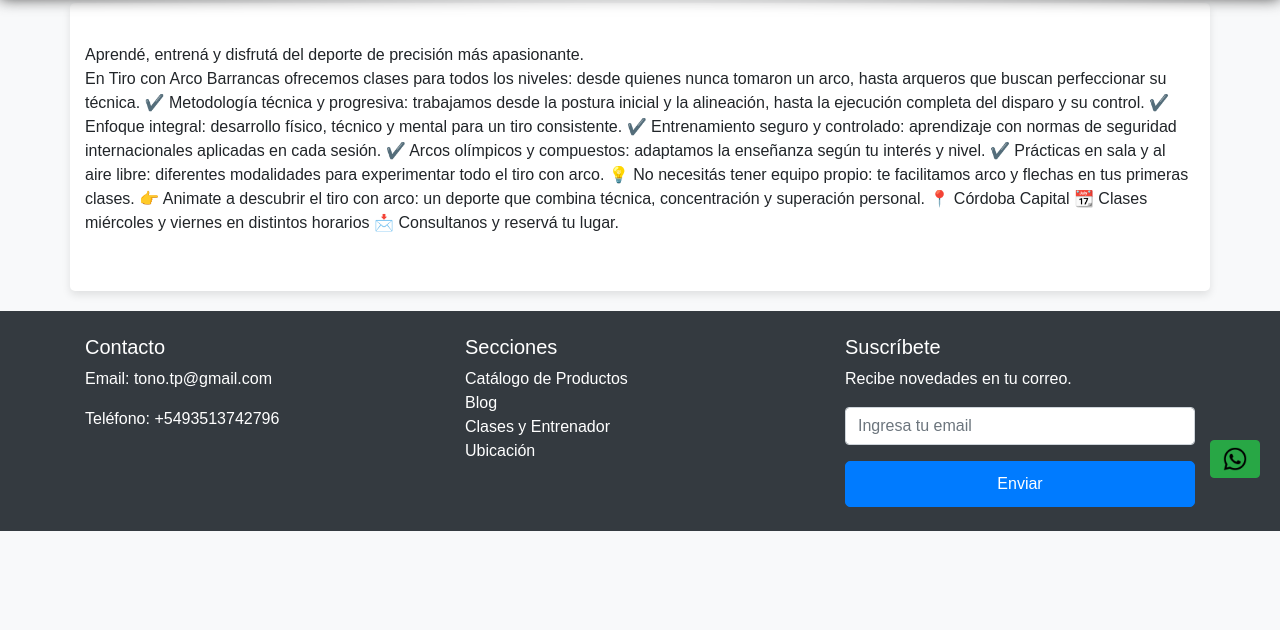
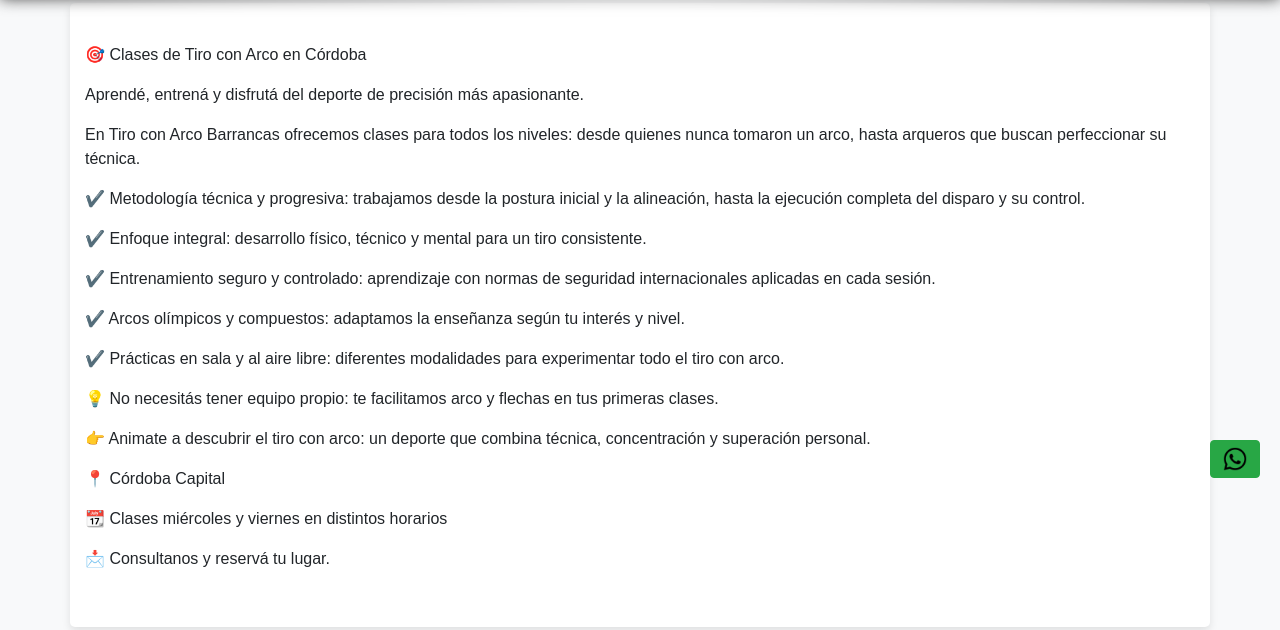
Before and after one commit to Tonocba/tab, a website: page pages/clases.html in a window 1280 px wide. Shown: the part 302-932 px from the top of the page. Before the commit the page ends 833 px from the top, so only its background shows below. Drawn offline with nearby package versions, Linux system fonts and the light colour scheme; files whose address does not match are found by name.

Commit message:
detalle de clases

```diff
--- a/pages/clases.html
+++ b/pages/clases.html
@@ -25,25 +25,22 @@
     <div id="header-placeholder"></div>
 
     <section class="container mt-4">
-      <title>🎯 Clases de Tiro con Arco en Córdoba</title>
+      <p>🎯 Clases de Tiro con Arco en Córdoba</p>
 
-Aprendé, entrená y disfrutá del deporte de precisión más apasionante.
+<p>Aprendé, entrená y disfrutá del deporte de precisión más apasionante.</p>
 
 <p>En Tiro con Arco Barrancas ofrecemos clases para todos los niveles: desde quienes nunca tomaron un arco, hasta arqueros que buscan perfeccionar su técnica.
+<p>✔️ Metodología técnica y progresiva: trabajamos desde la postura inicial y la alineación, hasta la ejecución completa del disparo y su control.</p>
+<p>✔️ Enfoque integral: desarrollo físico, técnico y mental para un tiro consistente.</p>
+<p>✔️ Entrenamiento seguro y controlado: aprendizaje con normas de seguridad internacionales aplicadas en cada sesión.</p>
+<p>✔️ Arcos olímpicos y compuestos: adaptamos la enseñanza según tu interés y nivel.</p>
+<p>✔️ Prácticas en sala y al aire libre: diferentes modalidades para experimentar todo el tiro con arco.</p>
+<p>💡 No necesitás tener equipo propio: te facilitamos arco y flechas en tus primeras clases.</p>
+<p>👉 Animate a descubrir el tiro con arco: un deporte que combina técnica, concentración y superación personal.</p>
+<p>📍 Córdoba Capital</p>
+<p>📆 Clases miércoles y viernes en distintos horarios</p>
+<p>📩 Consultanos y reservá tu lugar.</p>
 
-✔️ Metodología técnica y progresiva: trabajamos desde la postura inicial y la alineación, hasta la ejecución completa del disparo y su control.
-✔️ Enfoque integral: desarrollo físico, técnico y mental para un tiro consistente.
-✔️ Entrenamiento seguro y controlado: aprendizaje con normas de seguridad internacionales aplicadas en cada sesión.
-✔️ Arcos olímpicos y compuestos: adaptamos la enseñanza según tu interés y nivel.
-✔️ Prácticas en sala y al aire libre: diferentes modalidades para experimentar todo el tiro con arco.
-
-💡 No necesitás tener equipo propio: te facilitamos arco y flechas en tus primeras clases.
-
-👉 Animate a descubrir el tiro con arco: un deporte que combina técnica, concentración y superación personal.
-
-📍 Córdoba Capital
-📆 Clases miércoles y viernes en distintos horarios
-📩 Consultanos y reservá tu lugar.</p>
         <!-- Añade más contenido aquí -->
     </section>
     <div id="footer-placeholder"></div>
```
